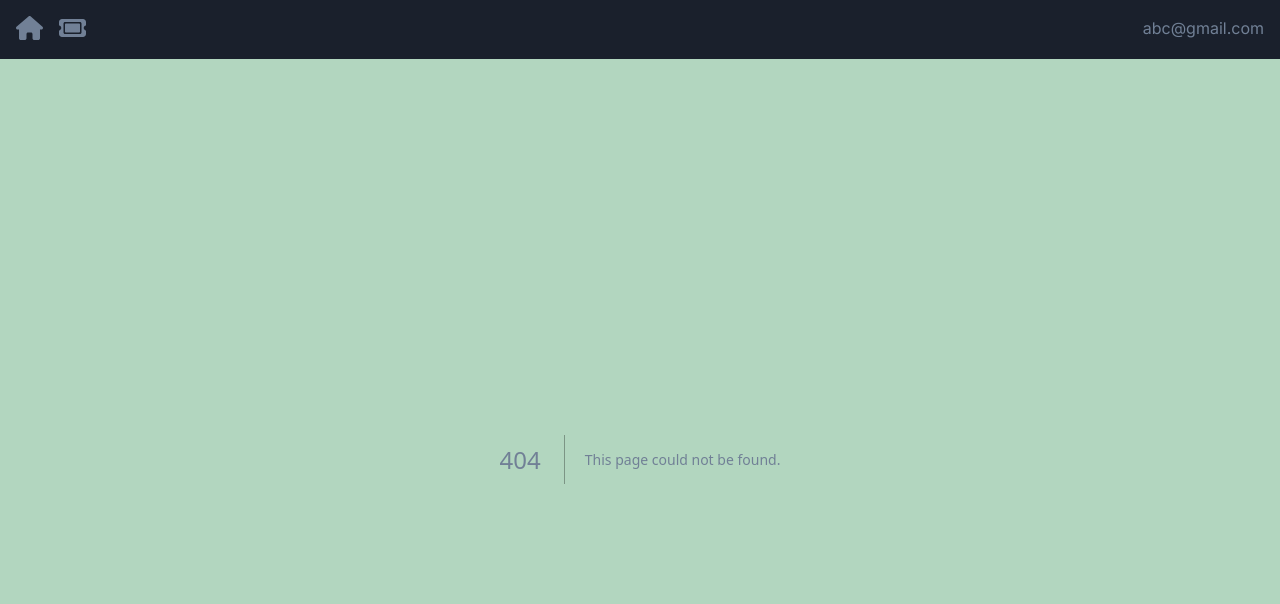
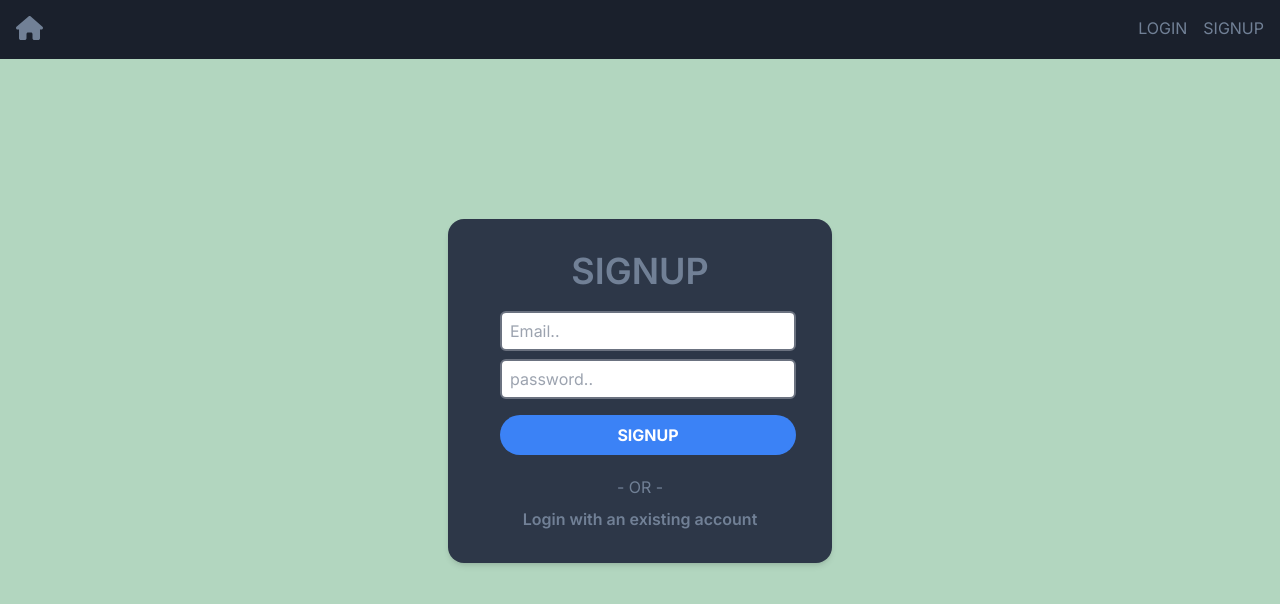
Before and after one commit to PuspenduGit/modern_raise_ticket_app, a Next.js app: page /signup in a window 1280 px wide. Before the commit this address had no page. Shown: the top 604 px of the page. Built offline with nearby package versions, Linux system fonts and the light colour scheme; no server answers.

Commit message:
Initiated NextAuth Authentication

```diff
--- a/app/(components)/Nav.jsx
+++ b/app/(components)/Nav.jsx
@@ -1,21 +1,45 @@
+"use client";
 import { faHome, faTicket } from "@fortawesome/free-solid-svg-icons";
 import { FontAwesomeIcon } from "@fortawesome/react-fontawesome";
+import { signOut, useSession } from "next-auth/react";
 import Link from "next/link";
 import React from "react";
 
 const Nav = () => {
+  const { data: session } = useSession();
+
   return (
     <nav className="flex justify-between bg-nav p-4">
       <div className="flex items-center space-x-4">
         <Link href="/">
           <FontAwesomeIcon icon={faHome} className="icon" />
         </Link>
-        <Link href="/ticket_page/new">
-          <FontAwesomeIcon icon={faTicket} className="icon" />
-        </Link>
+        {session && (
+          <Link href="/ticket_page/new">
+            <FontAwesomeIcon icon={faTicket} className="icon" />
+          </Link>
+        )}
       </div>
-      <div>
-        <p className="text-default-text">abc@gmail.com</p>
+      <div className="flex justify-between space-x-4">
+        {!session ? (
+          <>
+            <Link href="/login">
+              <p className="text-default-text">LOGIN</p>
+            </Link>
+            <Link href="/signup">
+              <p className="text-default-text">SIGNUP</p>
+            </Link>
+          </>
+        ) : (
+          <>
+            <p className="text-default-text">{session.user?.email}</p>
+            <li className="list-none">
+              <button className="text-default-text" onClick={() => signOut()}>
+                LOGOUT
+              </button>
+            </li>
+          </>
+        )}
       </div>
     </nav>
   );
--- a/app/(models)/Ticket.js
+++ b/app/(models)/Ticket.js
@@ -1,5 +1,5 @@
 import mongoose, { Schema } from "mongoose";
-import Connection from "../(database)/db";
+import Connection from "../(utils)/db.js";
 
 Connection();
 // mongoose.connect(process.env.DB_HOST);
--- /dev/null
+++ b/app/(models)/User.js
@@ -0,0 +1,22 @@
+import mongoose, { Schema } from "mongoose";
+
+const userSchema = new Schema(
+  {
+    email: {
+      type: String,
+      required: true,
+      unique: true,
+    },
+    password: {
+      type: String,
+      required: false,
+    },
+  },
+  {
+    timestamps: true,
+  }
+);
+
+const User = mongoose.models.user || mongoose.model("user", userSchema);
+
+export default User;
--- /dev/null
+++ b/app/(utils)/SessionProvider.js
@@ -0,0 +1,9 @@
+"use client";
+import React from "react";
+import { SessionProvider } from "next-auth/react";
+
+const AuthProvider = ({ children }) => {
+  return <SessionProvider>{children}</SessionProvider>;
+};
+
+export default AuthProvider;
--- a/app/(database)/db.js
+++ b/app/(utils)/db.js
@@ -2,9 +2,7 @@ import mongoose from "mongoose";
 
 const Connection = async () => {
   try {
-    if (mongoose.connection.readyState >= 1) {
-      return;
-    }
+    if (mongoose.connections[0].readyState) return;
     console.log("Connecting to database");
     await mongoose.connect(process.env.DB_HOST, {
       useNewUrlParser: true,
--- /dev/null
+++ b/app/api/auth/[...nextauth]/route.js
@@ -0,0 +1,45 @@
+import NextAuth from "next-auth";
+import GoogleProvider from "next-auth/providers/google";
+import CredentialsProvider from "next-auth/providers/credentials";
+import bcrypt from "bcryptjs";
+import User from "@/app/(models)/User";
+
+export const authOptions = {
+  secret: process.env.SECRET,
+  providers: [
+    CredentialsProvider({
+      id: "credentials",
+      name: "Credentials",
+      credentials: {
+        email: { label: "Email", type: "text" },
+        password: { label: "Password", type: "password" },
+      },
+      async authorize(credentials) {
+        const { email, password } = credentials;
+        try {
+          const existingUser = await User.findOne({ email });
+          if (!existingUser) {
+            return null;
+          }
+          const isPasswordCorrect = await bcrypt.compare(
+            password,
+            existingUser.password
+          );
+          if (!isPasswordCorrect) {
+            return null;
+          }
+          return existingUser;
+        } catch (error) {
+          return new Error("Error", error);
+        }
+      },
+    }),
+    GoogleProvider({
+      clientId: process.env.GOOGLE_CLIENT_ID,
+      clientSecret: process.env.GOOGLE_CLIENT_SECRET,
+    }),
+  ],
+};
+
+export const handler = NextAuth(authOptions);
+export {handler as GET , handler as POST}
--- /dev/null
+++ b/app/api/signup/route.js
@@ -0,0 +1,23 @@
+import User from "@/app/(models)/User";
+import { NextResponse } from "next/server";
+import bcrypt from "bcryptjs";
+
+export async function POST(req) {
+  const { email, password } = await req.json();
+  const existingUser = await User.findOne({email});
+  if (existingUser) {
+    return NextResponse.json(
+      { message: "User already exists" },
+      { status: 409 }
+    );
+  }
+  const hashedPassword = await bcrypt.hash(password, 12);
+  const user = await User.create({ email, password: hashedPassword });
+  try {
+    await user.save();
+    console.log("User Created");
+    return NextResponse.json({ message: "User Created" }, { status: 200 });
+  } catch (error) {
+    return NextResponse.json({ message: "Error", error }, { status: 500 });
+  }
+}
--- a/app/layout.js
+++ b/app/layout.js
@@ -4,6 +4,8 @@ import Nav from "./(components)/Nav";
 
 import { config } from "@fortawesome/fontawesome-svg-core";
 import "@fortawesome/fontawesome-svg-core/styles.css";
+import SessionProvider from "@/app/(utils)/SessionProvider";
+import { getServerSession } from "next-auth";
 
 config.autoAddCss = false;
 
@@ -14,16 +16,20 @@ export const metadata = {
   description: "Generated by create next app",
 };
 
-export default function RootLayout({ children }) {
+export default async function RootLayout({ children }) {
+  const session = await getServerSession();
+
   return (
     <html lang="en">
       <body className={inter.className}>
-        <div className="flex flex-col h-screen max-h-screen">
-          <Nav />
-          <div className="flex-grow overflow-y-auto bg-page text-default-text">
-            {children}
+        <SessionProvider session={session}>
+          <div className="flex flex-col h-screen max-h-screen">
+            <Nav />
+            <div className="flex-grow overflow-y-auto bg-page text-default-text">
+              {children}
+            </div>
           </div>
-        </div>
+        </SessionProvider>
       </body>
     </html>
   );
--- /dev/null
+++ b/app/login/page.jsx
@@ -0,0 +1,101 @@
+"use client";
+import React, { useState, useEffect } from 'react';
+import Link from 'next/link';
+import { useRouter } from 'next/navigation';
+import {signIn, useSession} from 'next-auth/react';
+
+const Login = () => {
+
+  const router = useRouter();
+  const [error, setError] = useState("");
+  const session = useSession();
+
+  const validateEmail = (email) => {
+    const re = /^[A-Z0-9._%+-]+@[A-Z0-9.-]+\.[A-Z]{2,}$/i;
+    return re.test(email);
+  }
+
+  const handleSubmit = async (e) => {
+    e.preventDefault();
+    const email = e.target.email.value;
+    const password = e.target.password.value;
+
+    if (!validateEmail(email)) {
+      setError("Invalid Email!!!");
+      return;
+    }
+
+    if (password?.length < 8) {
+      setError("Password must be at least 8 characters long");
+      return;
+    }
+
+    const result = await signIn('credentials', {
+      redirect: false,
+      email,
+      password,
+    });
+
+    if (result.error) {
+      setError("Something went wrong!! Try Again");
+      if(res?.url) router.replace('/');
+    } else {
+      setError("");
+    }
+  };
+
+  useEffect(() => {
+    if(session?.status === 'authenticated') {
+      router.replace('/');
+    }
+  }, [session, router]);
+
+  useEffect(() => {
+    if (error) {
+      setTimeout(() => {
+        setError("");
+      }, 3000);
+    }
+  }, [error]);
+
+  return (
+    <div className="flex flex-col min-h-screen items-center justify-between p-40">
+      <div className="bg-nav-hover w-96 p-8 rounded-2xl shadow-md">
+        <h1 className="text-4xl text-center font-semibold">LOGIN</h1>
+        <form onSubmit={handleSubmit}>
+          <input
+            className="border-2 border-gray-500 w-full h-10 p-2 m-2"
+            type="text"
+            name="email"
+            id="email"
+            placeholder="Email.."
+            required
+          />
+          <input
+            className="border-2 border-gray-500 w-full h-10 p-2 m-2"
+            type="password"
+            name="password"
+            id="password"
+            placeholder="password.."
+            required
+          />
+          <button
+            type="submit"
+            className="bg-blue-500 hover:bg-blue-900 text-white font-bold py-2 px-4 rounded-full m-2 w-full">
+            {" "}
+            SIGNIN
+          </button>
+          {/* {error && <p className="text-red-500 text-center">{error}</p> } */}
+        </form>
+        <div className="block text-center bg-nav-hover mb-2">- OR -</div>
+        <Link
+          className="bg-nav-hover hover:text-blue-500 font-semibold block text-center"
+          href="/signup">
+          Sign Up
+        </Link>
+      </div>
+    </div>
+  )
+}
+
+export default Login
--- a/app/page.jsx
+++ b/app/page.jsx
@@ -1,5 +1,7 @@
 import React from "react";
 import TicketCard from "./(components)/TicketCard";
+import { getServerSession } from "next-auth";
+import { redirect } from "next/navigation";
 
 const fetchTickets = async () => {
   try {
@@ -14,6 +16,11 @@ const fetchTickets = async () => {
 };
 
 const Dashboard = async () => {
+  const session = await getServerSession();
+  // console.log(session);
+  if (!session) {
+    redirect("/login");
+  }
   const { tickets } = await fetchTickets();
 
   const categories = [...new Set(tickets?.map((ticket) => ticket.category))];
--- /dev/null
+++ b/app/signup/page.jsx
@@ -0,0 +1,101 @@
+"use client";
+import Link from "next/link";
+import { useRouter } from "next/navigation";
+import React, { useEffect, useState } from "react";
+
+const Signup = () => {
+
+  const router = useRouter();
+
+  const [error, setError] = useState("");
+
+  const validateEmail = (email) => {
+    const re = /^[A-Z0-9._%+-]+@[A-Z0-9.-]+\.[A-Z]{2,}$/i;
+    return re.test(email);
+  }
+
+  const handleSubmit = async (e) => {
+    e.preventDefault();
+    const email = e.target.email.value;
+    const password = e.target.password.value;
+
+    if(!validateEmail(email)) {
+      setError("Invalid Email!!!");
+      return;
+    }
+
+    if(password?.length < 8) {
+      setError("Password must be at least 8 characters long");
+      return;
+    }
+
+    try {
+      const res = await fetch("/api/signup", {
+        method: "POST",
+        headers: {
+          "Content-Type": "application/json",
+        },
+        body: JSON.stringify({ email, password }),
+      });
+
+      if (res.status === 409) {
+        setError("Email already exists");
+      } else if(res.status === 200) {
+        setError("");
+        router.push("/login");
+      }
+    } catch (error) {
+      setError("Something went wrong!! Try Again");
+      console.error(error);
+    }
+  }
+
+  useEffect(() => {
+    if(error) {
+      setTimeout(() => {
+        setError("");
+      }, 3000);
+    }
+  }, [error]);
+
+  return (
+    <div className="flex flex-col min-h-screen items-center justify-between p-40">
+      <div className="bg-nav-hover w-96 p-8 rounded-2xl shadow-md">
+        <h1 className="text-4xl text-center font-semibold">SIGNUP</h1>
+        <form onSubmit={handleSubmit}>
+          <input
+            className="border-2 border-gray-500 w-full h-10 p-2 m-2"
+            type="text"
+            name="email"
+            id="email"
+            placeholder="Email.."
+            required
+          />
+          <input
+            className="border-2 border-gray-500 w-full h-10 p-2 m-2"
+            type="password"
+            name="password"
+            id="password"
+            placeholder="password.."
+            required
+          />
+          <button
+            type="submit"
+            className="bg-blue-500 hover:bg-blue-900 text-white font-bold py-2 px-4 rounded-full m-2 w-full">
+            {" "}
+            SIGNUP
+          </button>
+          {error && <p className="text-red-500 text-center">{error}</p> }
+        </form>
+        <div className="block text-center bg-nav-hover mb-2">- OR -</div>
+        <Link
+          className="bg-nav-hover hover:text-blue-500 font-semibold block text-center"
+          href="/login">
+          Login with an existing account
+        </Link>
+      </div>
+    </div>
+  );
+};
+
+export default Signup;
--- a/app/ticket_page/[id]/page.jsx
+++ b/app/ticket_page/[id]/page.jsx
@@ -1,5 +1,7 @@
 import TicketForm from "@/app/(components)/TicketForm";
 import React from "react";
+import { getServerSession } from "next-auth";
+import { redirect } from "next/navigation";
 
 const fetchTickets = async (id) => {
   try {
@@ -14,6 +16,13 @@ const fetchTickets = async (id) => {
 };
 
 const ticket_page = async ({params}) => {
+
+  const session = await getServerSession();
+  // console.log(session);
+  if (!session) {
+    redirect("/login");
+  }
+
   const { id } = params;
   let updateTicket = {};
   if(id !== "new"){
```
